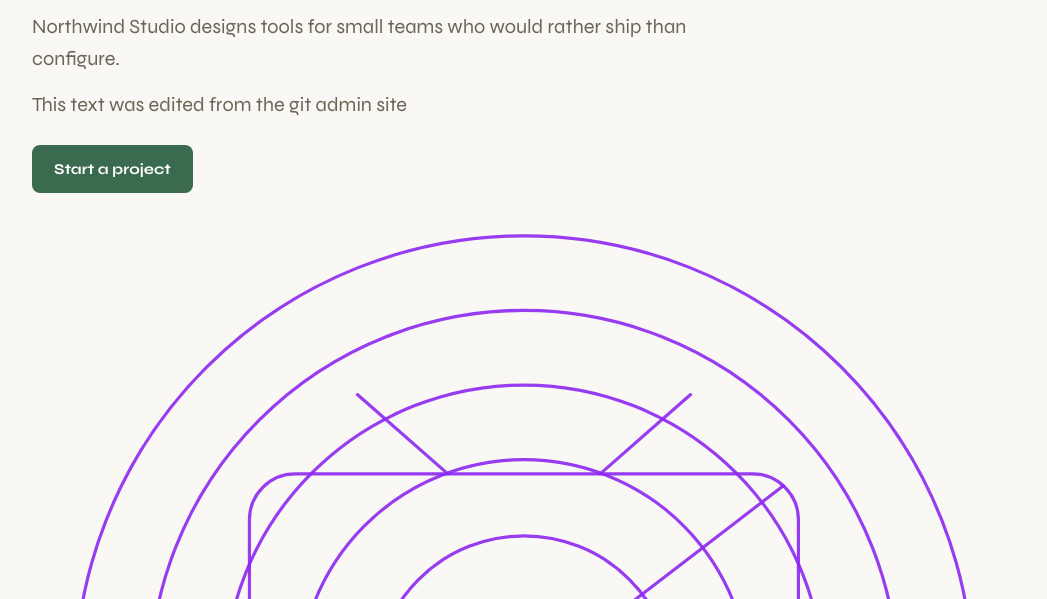
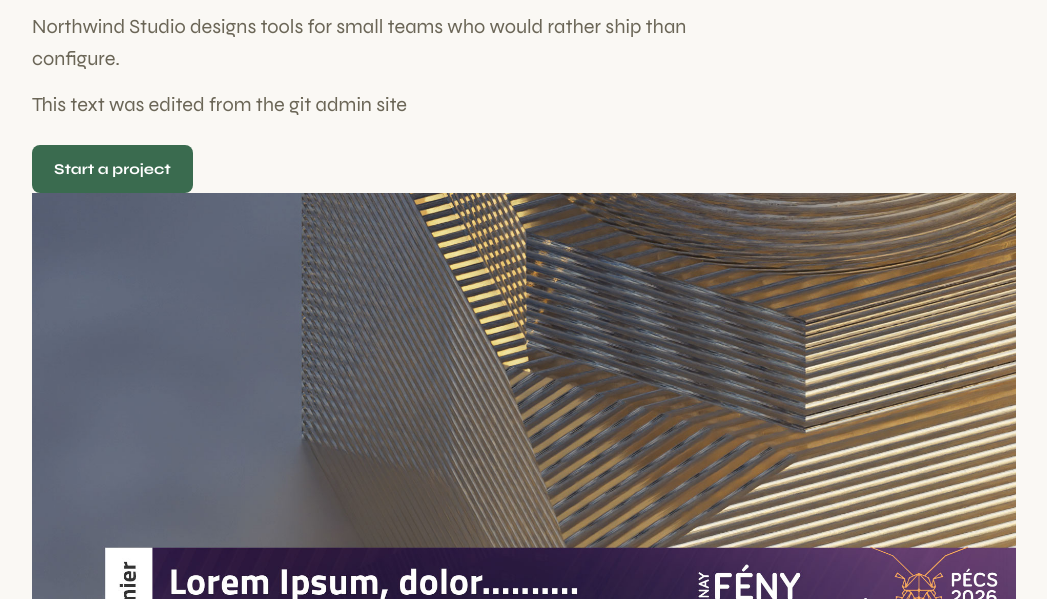
Before and after one commit to spaceface42/_blackhole, a plain HTML site: page docs/index.html in a window 1280 px wide. Shown: the part 201-800 px from the top of the page, without its empty margins (116-1163 px from the left). Drawn offline with Linux system fonts and the light colour scheme.

Commit message:
cms: update fragment #hero

```diff
--- a/docs/index.html
+++ b/docs/index.html
@@ -23,7 +23,6 @@
       <p class="lede">Northwind Studio designs tools for small teams who would rather ship than configure.</p>
 <p class="lede">This text was edited from the git admin site</p>
       <a class="btn" href="#cta">Start a project</a>
-<img src="assets/media/2026-06-05-12-16-02-face-animated.svg" alt="2026 06 05 12 16 02 face animated">
 <img src="assets/media/2026-06-05-12-39-09-ff-event-2026.jpg" alt="2026 06 05 12 39 09 ff event 2026"></section>
 
     <section id="intro" class="fragment">
```
